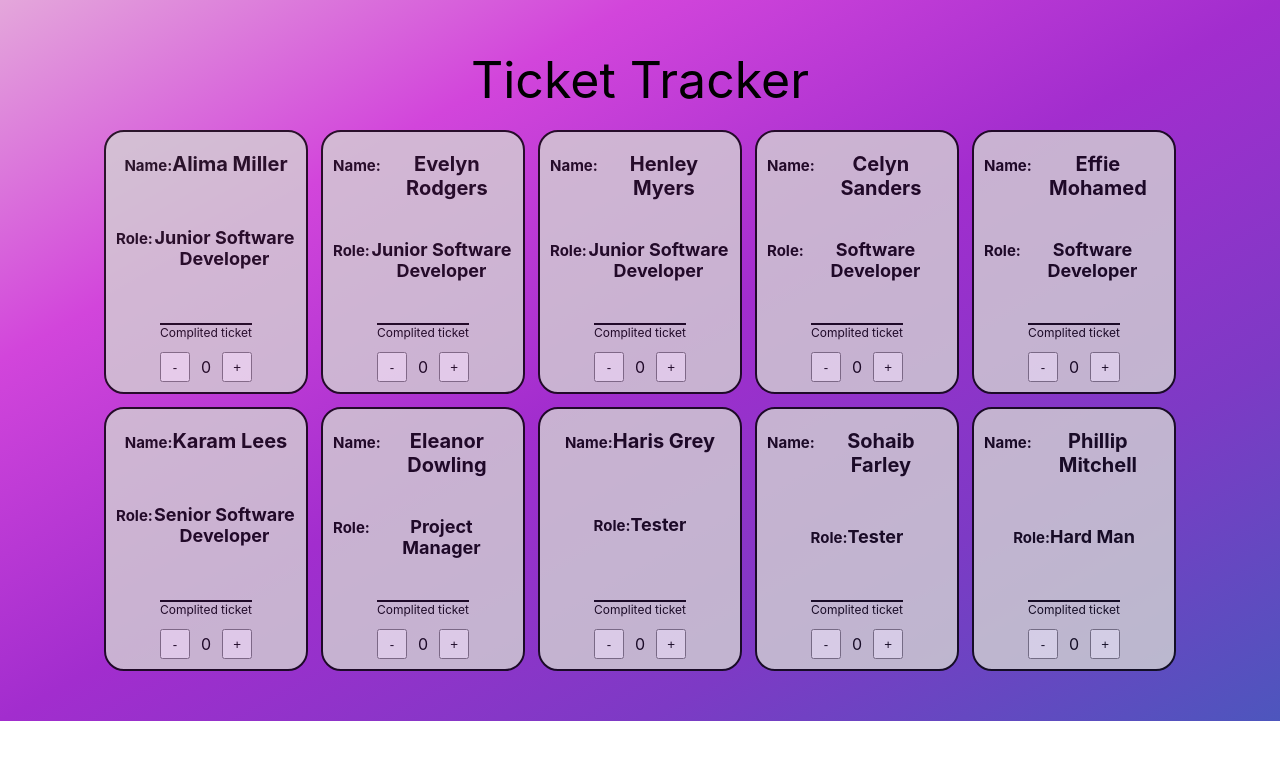
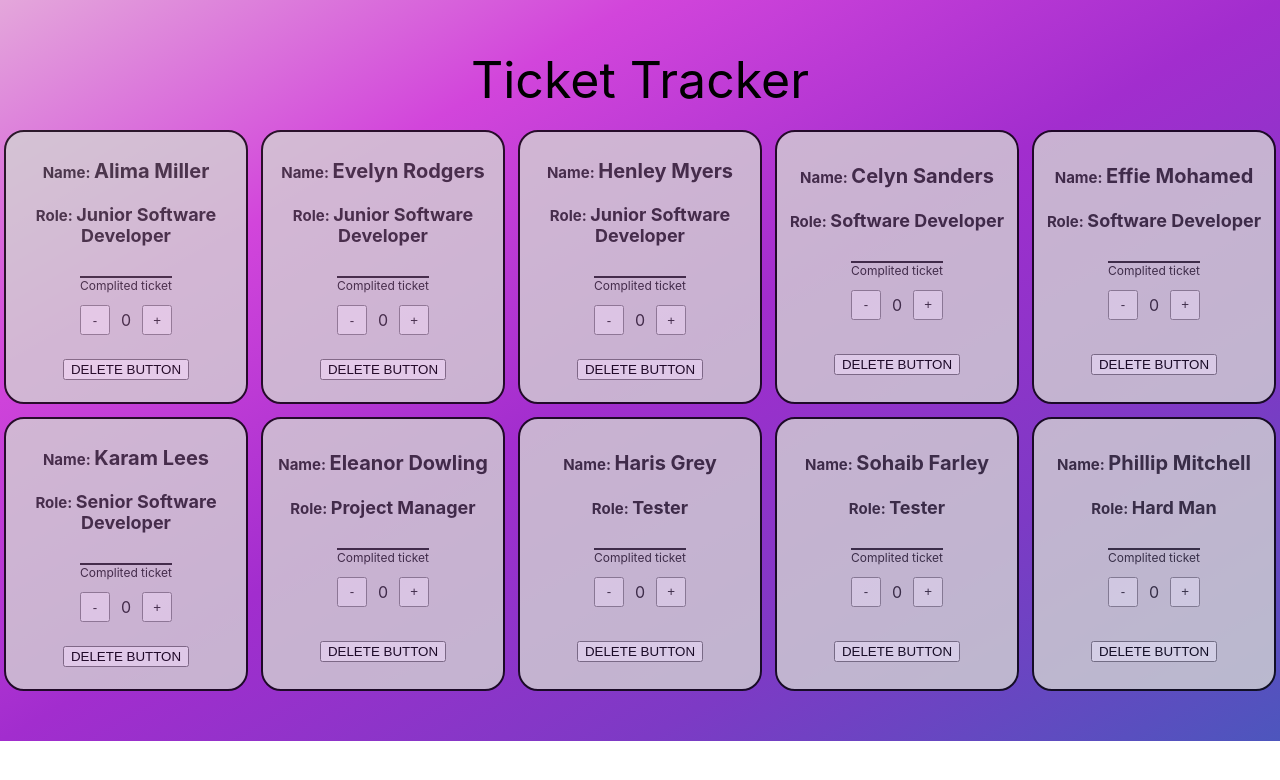
Before and after one commit to michalweclawik/ticker-tracker, a React (Create React App) app: page / in a window 1280 px wide. Shown: the top 780 px of the page. Built offline with nearby package versions, Linux system fonts and the light colour scheme.

Commit message:
basic raed me added

```diff
--- a/src/App.jsx
+++ b/src/App.jsx
@@ -1,12 +1,23 @@
+import { useState } from "react";
 import "./App.scss";
 import team from "./data/team";
 import EmployeeCardContainer from "./employeeCardContainer/EmployeeCardContainer";
 
 function App() {
+  const [teams, setTeams] = useState(team);
+
+  const handleDelete = (id) => {
+    const newTeam = teams.filter((team) => team.id !== id);
+    setTeams(newTeam);
+  };
+
   return (
     <div className="app">
       <header className="app__header"> Ticket Tracker</header>
-      <EmployeeCardContainer employeeArray={team} />
+      <EmployeeCardContainer
+        employeeArray={teams}
+        handleDelete={handleDelete}
+      />
     </div>
   );
 }
--- a/src/employeeCardContainer/EmployeeCardContainer.jsx
+++ b/src/employeeCardContainer/EmployeeCardContainer.jsx
@@ -2,11 +2,12 @@ import EmployeeCard from "./employeeCard/EmployeeCard";
 import "./EmployeeCardContainer.scss";
 import React from "react";
 
-const EmployeeCardContainer = ({ employeeArray }) => {
+const EmployeeCardContainer = ({ employeeArray, handleDelete }) => {
   const ticketCardJSX = employeeArray.map((employee) => {
     return (
-      <div key={employee.id}>
+      <div key={employee.id} className="Employee__div">
         <EmployeeCard name={employee.name} role={employee.role} />
+        <button onClick={() => handleDelete(employee.id)}>DELETE BUTTON</button>
       </div>
     );
   });
--- a/src/employeeCardContainer/EmployeeCardContainer.scss
+++ b/src/employeeCardContainer/EmployeeCardContainer.scss
@@ -4,6 +4,20 @@
     grid-template-columns: repeat(5, 1fr);
     gap: 13px;
     margin-bottom: 50px;
+}
+
+.Employee__div {
+    width: 220px;
+    height: 250px;
+    border: 2px solid black;
+    border-radius: 20px;
+    padding: 10px;
+    display: flex;
+    flex-direction: column;
+    justify-content: space-around;
+    align-items: center;
+    background-color: lightgrey;
+    opacity: 0.8;
 }
 
 @media screen and (max-width: 1085px) {
--- a/src/employeeCardContainer/employeeCard/EmployeeCard.jsx
+++ b/src/employeeCardContainer/employeeCard/EmployeeCard.jsx
@@ -2,9 +2,7 @@ import "./EmployeeCard.scss";
 import CounterTracker from "../counterTracker/CounterTracker";
 import React from "react";
 
-const EmployeeCard = (props) => {
-  const { name, role } = props;
-
+const EmployeeCard = ({ name, role }) => {
   return (
     <div className="employeeCard">
       <h2 className="employeeCard__name">
--- a/src/employeeCardContainer/employeeCard/EmployeeCard.scss
+++ b/src/employeeCardContainer/employeeCard/EmployeeCard.scss
@@ -1,14 +1,9 @@
 .employeeCard {
-    width: 180px;
-    height: 240px;
-    border: 2px solid black;
-    border-radius: 20px;
-    padding: 10px;
+
     display: flex;
     flex-direction: column;
     justify-content: space-between;
     align-items: center;
-    background-color: lightgrey;
     opacity: 0.8;
 
     &:hover {
@@ -17,10 +12,11 @@
 
     &__name,
     &__role {
-        margin-top: 10px;
-        display: flex;
+        margin-top: 5px;
+
         align-items: baseline;
         text-align: center;
+
     }
 
     &__name {
@@ -35,6 +31,6 @@
 
     span {
         font-size: 15px;
-        text-align: left;
+
     }
 }
```
Also changed, not shown: src/assets/images/ticket-tracker.jpg (added), 1 other file (tests, documents, lock files or other folders).
